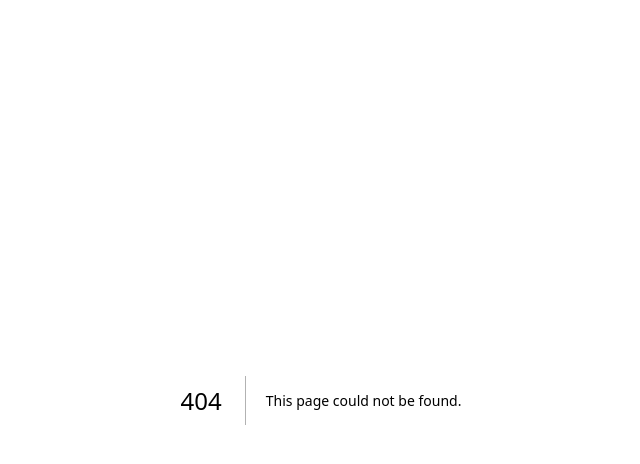
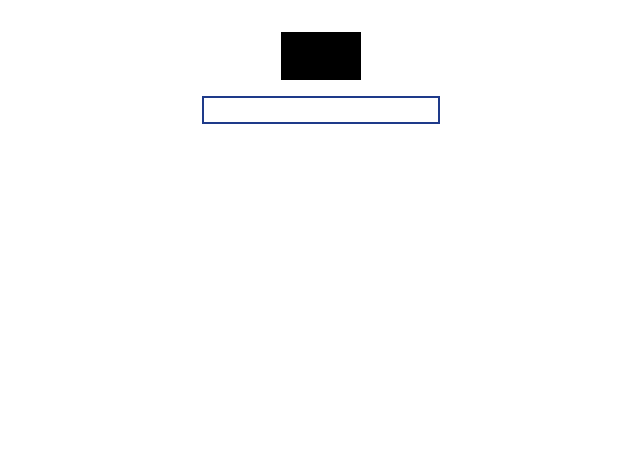
Before and after one commit to kmr-sahil/saras-uitoolbox, a Next.js app: page /color in a window 1280 px wide. Before the commit this address had no page. Shown: the top 464 px of the page, without its empty margins (319-959 px from the left). Built offline with nearby package versions, Linux system fonts and the light colour scheme.

Commit message:
add new component

```diff
--- a/package.json
+++ b/package.json
@@ -12,6 +12,7 @@
     "color-convert": "^2.0.1",
     "next": "13.5.4",
     "react": "^18",
+    "react-colorful": "^5.6.1",
     "react-dom": "^18"
   },
   "devDependencies": {
--- a/src/app/boxshadow/page.jsx
+++ b/src/app/boxshadow/page.jsx
@@ -1,5 +1,6 @@
 "use client"
 import React, { useState } from 'react';
+import { RgbaColorPicker } from 'react-colorful';
 
 function BoxShadowPage() {
   const [shadowDetails, setShadowDetails] = useState({
@@ -34,8 +35,10 @@ function BoxShadowPage() {
     return `${insetValue}${horOffset}px ${verOffset}px ${blur}px ${spread}px ${shadowColor}`;
   };
 
+
   return (
     <div className="flex flex-col gap-4 items-center justify-center p-[2rem]">
+
       <div
         className="w-[15rem] h-[15rem] p-[2rem] flex items-center justify-center border-2 border-stone-500 rounded-lg"
         style={{
--- /dev/null
+++ b/src/app/color/page.jsx
@@ -0,0 +1,41 @@
+"use client"
+import ColorPicker from '@/component/ColorPicker'
+import React, { useEffect, useState } from 'react'
+import convert from 'color-convert';
+
+function ColorTestPage() {
+    const [visible, setVisible] = useState(false)
+    const [getRGB, setGetRGB] = useState('000000')
+    const [hex, setHex] = useState('000000')
+
+    useEffect(()=> {
+        console.log("down")
+
+        if(getRGB.a < 1){
+            // then make the hexcod to normal rgba value and show on the div by chanhing the style also try show the input value of the hexcode or rgba if user changes alpha
+        }
+        const hexcode = convert.rgb.hex(getRGB.r, getRGB.g, getRGB.b)
+        setHex(hexcode)
+
+        console.log(hex)
+
+    },[getRGB])
+
+  return (
+    <div className='flex flex-col gap-4 items-center justify-center p-[2rem]'>
+        <div className='w-[5rem] h-[3rem]'
+            style={{
+            background: `#${hex}`,
+        }}>
+
+        </div>
+        <input type='text'
+               className='border-2 border-blue-900'
+               onClick={() => {setVisible(!visible)}}
+               />
+        {visible && <ColorPicker setGetRGB={setGetRGB} />}
+    </div>
+  )
+}
+
+export default ColorTestPage
--- a/src/app/globals.css
+++ b/src/app/globals.css
@@ -1,3 +1,33 @@
 @tailwind base;
 @tailwind components;
 @tailwind utilities;
+
+/* Custom layout */
+.custom-layout .react-colorful {
+    padding: 16px;
+    border-radius: 12px;
+    background: #33333a;
+    box-shadow: 0 6px 12px #999;
+  }
+
+  .custom-layout .react-colorful__saturation {
+    margin: 15px 0;
+    border-radius: 5px;
+    border-bottom: none;
+  }
+
+  .custom-layout .react-colorful__hue {
+    order: -1;
+  }
+
+  .custom-layout .react-colorful__hue,
+  .custom-layout .react-colorful__alpha {
+    height: 14px;
+    border-radius: 5px;
+  }
+
+  .custom-layout .react-colorful__hue-pointer,
+  .custom-layout .react-colorful__alpha-pointer {
+    width: 20px;
+    height: 20px;
+  }
--- a/src/component/ColorPicker.jsx
+++ b/src/component/ColorPicker.jsx
@@ -1,41 +1,25 @@
-// components/ColorPickerCard.js
+"use client"
+import { RgbaColorPicker } from 'react-colorful';
+import { useEffect, useState } from 'react';
 
-import React, { useState } from 'react';
-import { TwitterPicker } from 'react-color';
 
-const ColorPickerCard = () => {
-  const [selectedColor, setSelectedColor] = useState('#0000ff');
-  const [displayColorPicker, setDisplayColorPicker] = useState(false);
+function ColorPicker({setGetRGB}) {
 
-  const handleClick = () => {
-    setDisplayColorPicker(!displayColorPicker);
-  };
+  const [color, setColor] = useState({ r: 0, g: 0, b: 200, a: 1 });
 
-  const handleClose = () => {
-    setDisplayColorPicker(false);
-  };
+  useEffect(() => {
+    setGetRGB(color)
+  },[color])
 
-  const handleChange = (color) => {
-    setSelectedColor(color.hex);
-    document.body.style.background = color.hex;
-  };
+  console.log(color)
 
   return (
-    <div className="color-picker-card">
-      <div
-        className="color-preview bg-gray-300 w-16 h-16 border border-gray-400 cursor-pointer"
-        onClick={handleClick}
-      >
-        .
+    <>
+      <div className='custom-layout example'>
+            <RgbaColorPicker color={color} onChange={setColor} />
       </div>
-      {displayColorPicker && (
-        <div className="color-picker-popover absolute z-10 top-20 left-0">
-          <div className="color-picker-cover fixed top-0 right-0 bottom-0 left-0" onClick={handleClose} />
-          <TwitterPicker color={selectedColor} onChange={handleChange} />
-        </div>
-      )}
-    </div>
-  );
-};
+    </>
+  )
+}
 
-export default ColorPickerCard;
+export default ColorPicker
```
Also changed, not shown: 1 other file (tests, documents, lock files or other folders).
